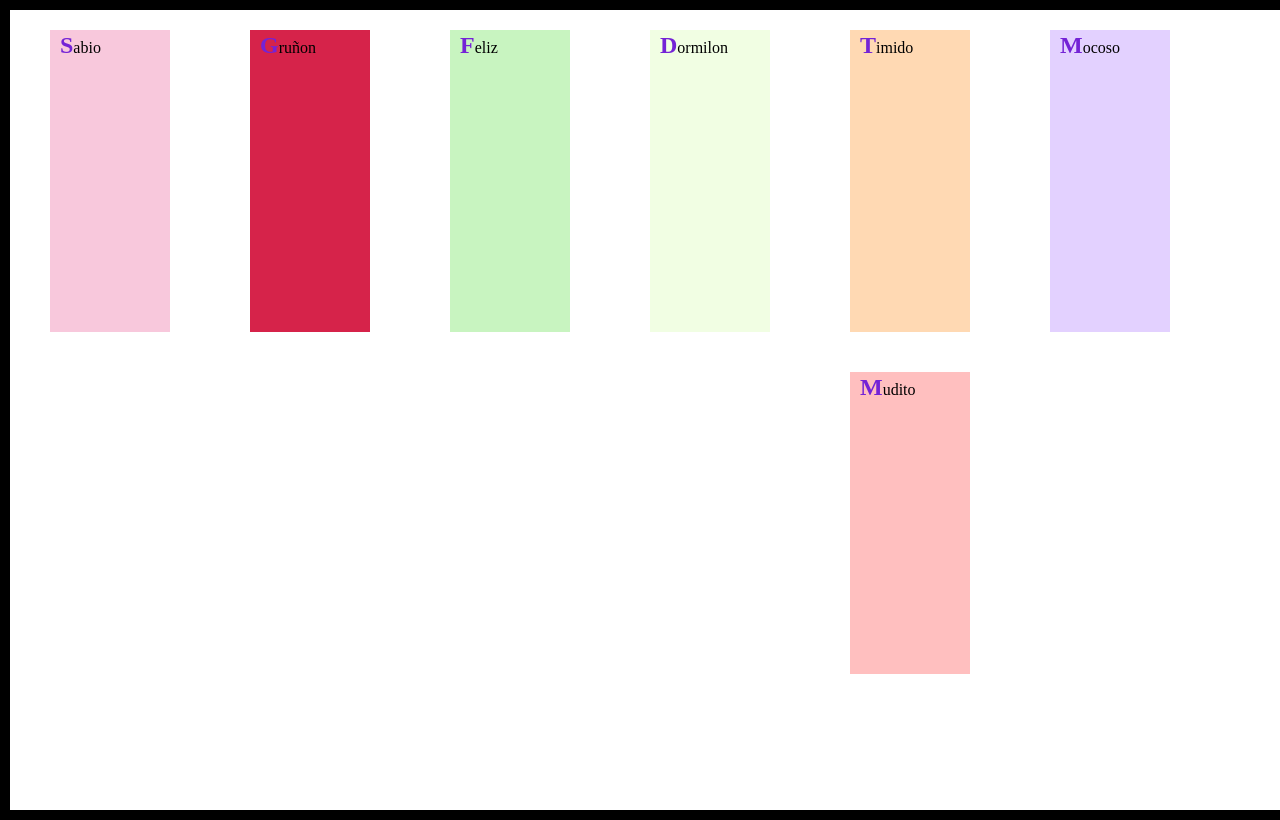
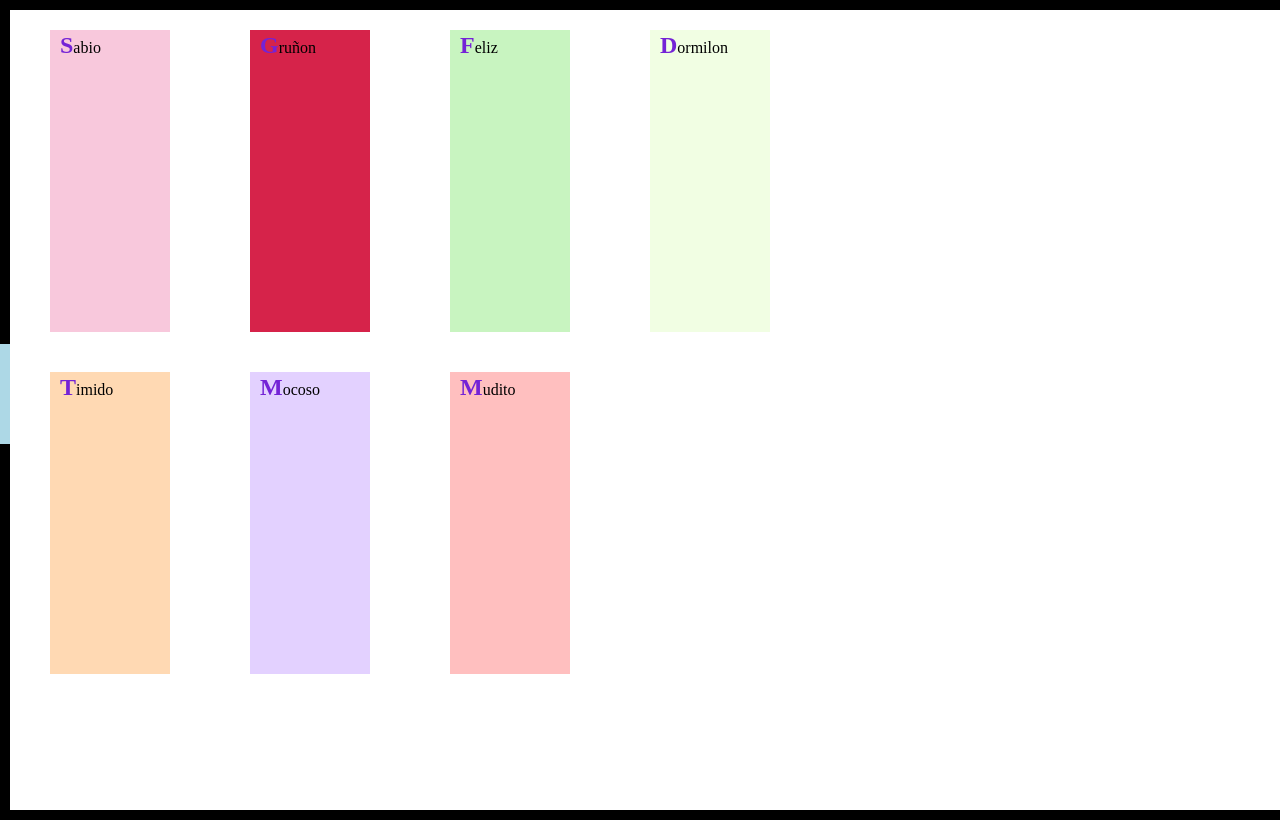
Before and after one commit to spizarrop/sieteEnanitos, a plain HTML site: page index.html in a window 1280 px wide. Drawn offline with Linux system fonts and the light colour scheme.

Commit message:
cambios + añadido

```diff
--- a/estilos.css
+++ b/estilos.css
@@ -2,9 +2,10 @@
 body {
     width: 1280px;
     border: 10px solid black;
-    margin: 0px;
+    margin: 0px auto;
     height: 800px;
 }
+
 /* El espacio útil del body es 1280px ya que el tamaño total del body seria 1300px (width + border)*/
 
 /* CAMAS DE LOS ENANITOS */
@@ -95,12 +96,13 @@ body {
     /* Cambiamos el ancho del div donde se encuentra Gruñon, este se mantiene siempre cerca del borde del div
     en la posición absoluta ya que este div tiene una posicion relativa */
     /* width: 1000px; */
+    overflow: hidden;
 }
 
-#grupo2{
+#grupo2 {
     position: static;
     /* height: 800; */
-    /* Ejercicio 8: El overflow hidden */
+    /* Ejercicio 8: El overflow hidden para el tamaño del contenerdor se adapte a su contenido */
     overflow: hidden;
 }
 
@@ -108,7 +110,7 @@ body {
 label::first-letter,
 div::first-letter {
     font-size: 24px;
-    color: #7423d6; /* ejemplo de color distinto */
+    color: #7423d6;
     font-weight: bold;
 }
 
@@ -121,3 +123,23 @@ div::first-letter {
 #gruñon {
     background-color: #D6234A !important;
 }
+
+/* EXTRA: Puerta y ventana, uso la position relative porque la abosule no se mantendría en el luegar que quiero
+ya que los margenes cambian segun el tamaño del monitor */
+#puerta {
+    background-color: burlywood;
+    width: 10px;
+    height: 100px;
+    position: relative;
+    bottom: 350px;
+    right: -1280px;
+}
+
+#ventana {
+    background-color: lightblue;
+    width: 10px;
+    height: 100px;
+    position: relative;
+    bottom: 450px;
+    right: 10px;
+}
--- a/index.html
+++ b/index.html
@@ -19,6 +19,8 @@
         <div id="mocoso">Mocoso</div>
         <div id="mudito">Mudito</div>
     </div>
+    <div id="puerta"></div>
+    <div id="ventana"></div>
 </body>
 
 </html>
```
